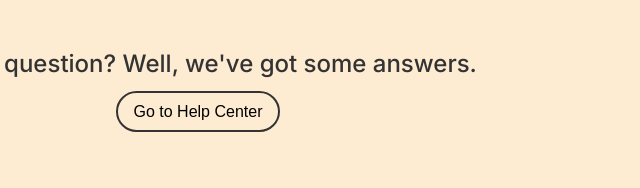
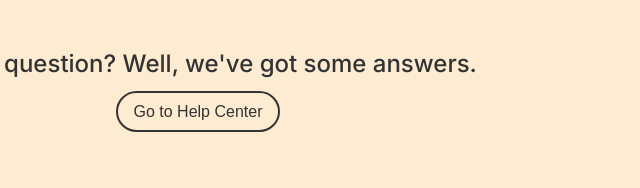
Before and after one commit to JayPixl/etsy-clone, a plain HTML site: page index.html in a window 1280 px wide. Shown: the part 2203-2391 px from the top of the page, 442-1082 px from the left. Drawn offline with nearby package versions, Linux system fonts and the light colour scheme.

Commit message:
Changed color on button

```diff
--- a/styles.css
+++ b/styles.css
@@ -511,6 +511,7 @@ h3.blurb {
 
 .helpcenter {
     background-color: #fdebd2;
+    color: var(--darkgray);
     border-radius: 3rem;
     padding: 0.6rem 1rem;
     border: var(--darkgray) solid 2px;
```
